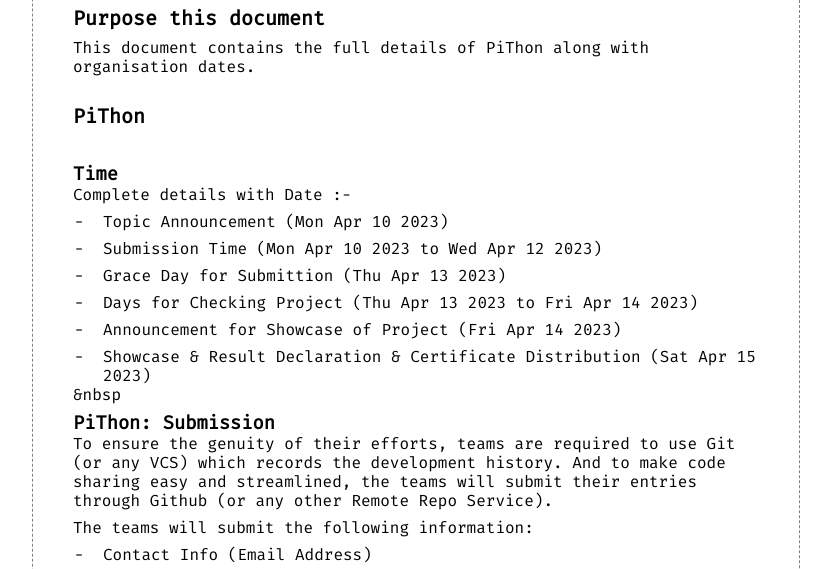
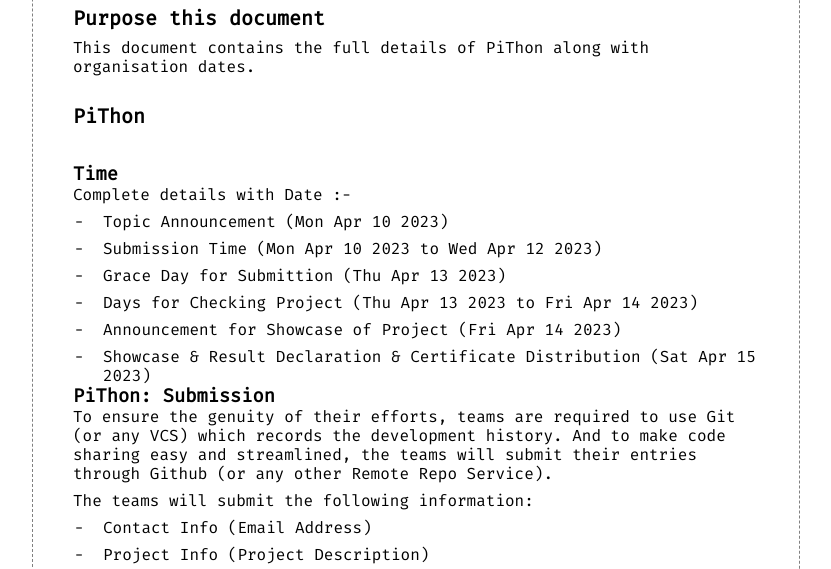
Before and after one commit to quasilevel/docs, an Eleventy site: page src/report/PiThon_Details.md in a window 1280 px wide. Shown: the part 219-788 px from the top of the page, without its empty margins (224-1055 px from the left). Built offline with nearby package versions, Linux system fonts and the light colour scheme; Eleventy itself is replaced by a stand-in of ours; files that its build step writes are made by us from their sources.

Commit message:
Update piThon_Details.md

```diff
--- a/src/report/PiThon_Details.md
+++ b/src/report/PiThon_Details.md
@@ -17,7 +17,7 @@
 - Announcement for Showcase of Project (Fri Apr 14 2023)
 - Showcase & Result Declaration & Certificate Distribution (Sat Apr 15 2023)
 
-&nbsp
+
 
 ### PiThon: Submission
 To ensure the genuity of their efforts, teams are required to use Git (or any VCS) which records the development history.
@@ -30,6 +30,8 @@
 - Team Info (Team Members Names)
   Team can be formed but the maximum number of students should not exceed 4.
 
+
+
 ### PiThon: Reward
 The primary rewards are as follows:
 | Position    | Reward                                                |
```
